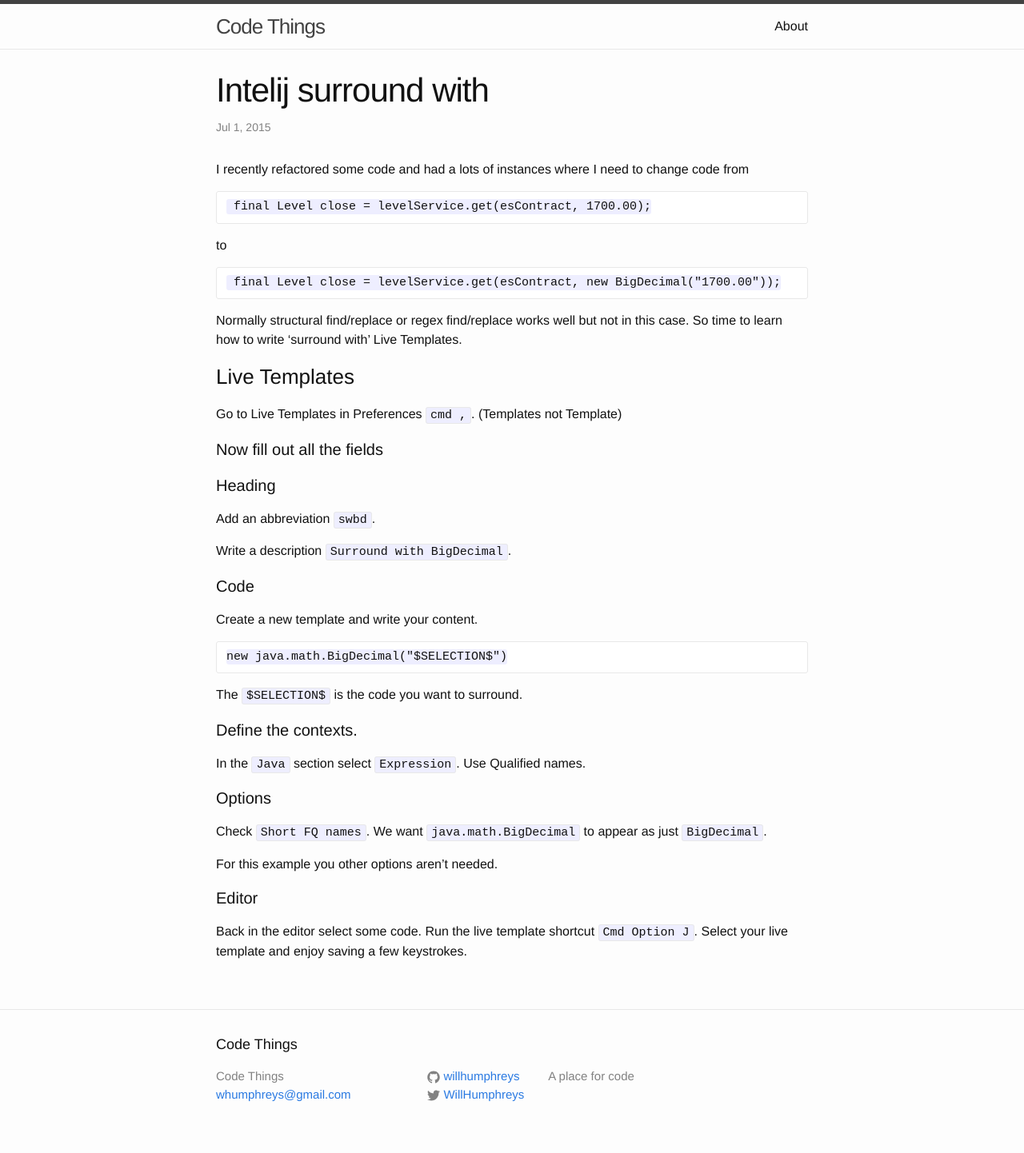
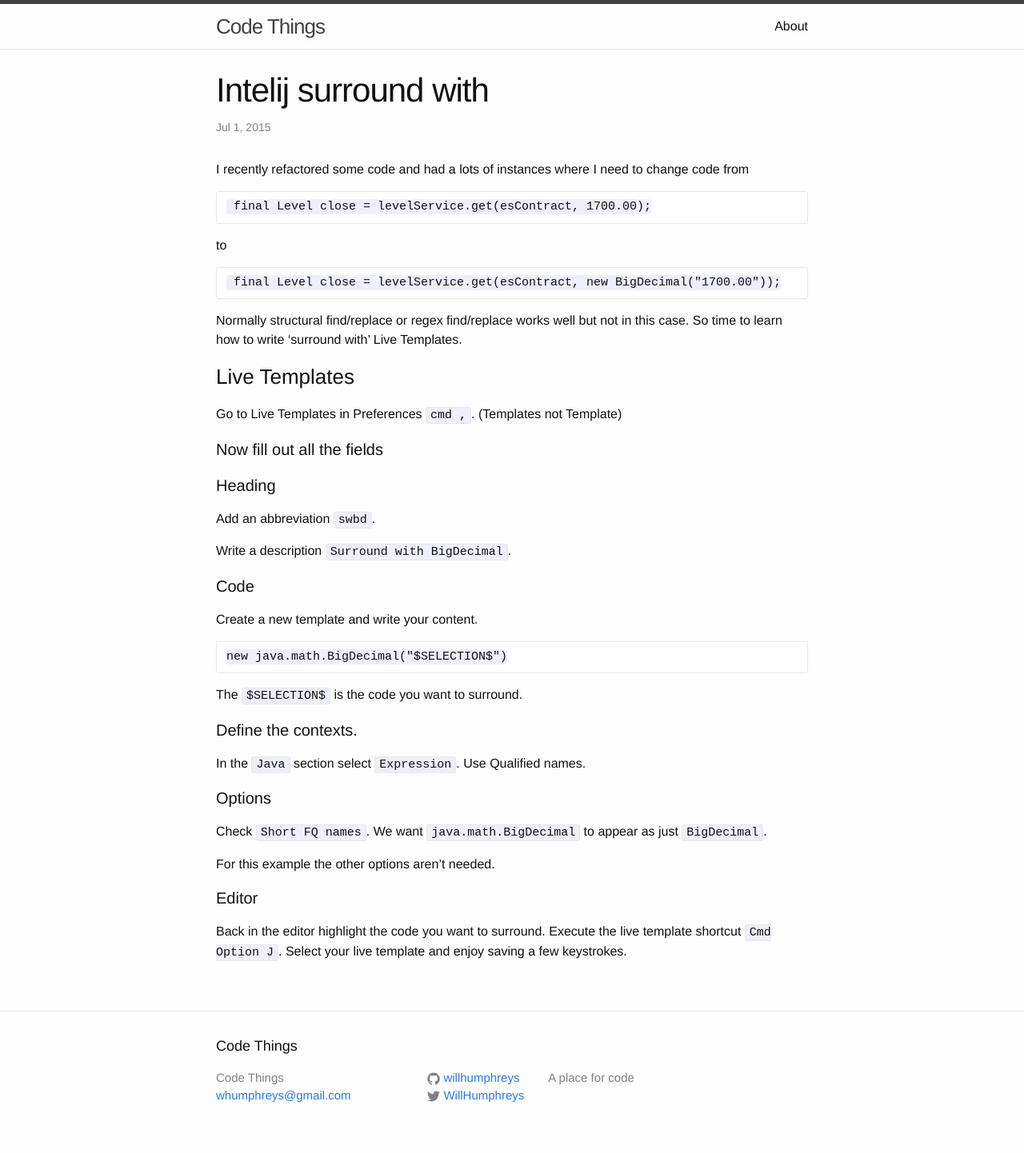
Before and after one commit to willhumphreys/willhumphreys.github.io, a Jekyll site: the page built from _posts/2015-7-01-LiveTemplateIntellij.md, in a window 1280 px wide. Shown: the whole page at 80% size. Built offline with Jekyll 4.4.1, drawn with Linux system fonts in a browser that asks for light colours.

Commit message:
Tidy post some more

```diff
--- a/_posts/2015-7-01-LiveTemplateIntellij.md
+++ b/_posts/2015-7-01-LiveTemplateIntellij.md
@@ -43,8 +43,8 @@ Use Qualified names.
 ####Options
 Check `Short FQ names`. We want `java.math.BigDecimal` to appear as just `BigDecimal`.
 
-For this example you other options aren't needed.
+For this example the other options aren't needed.
 
 #### Editor
-Back in the editor select some code. Run the live template shortcut `Cmd Option J`.
+Back in the editor highlight the code you want to surround. Execute the live template shortcut `Cmd Option J`.
 Select your live template and enjoy saving a few keystrokes.
```
